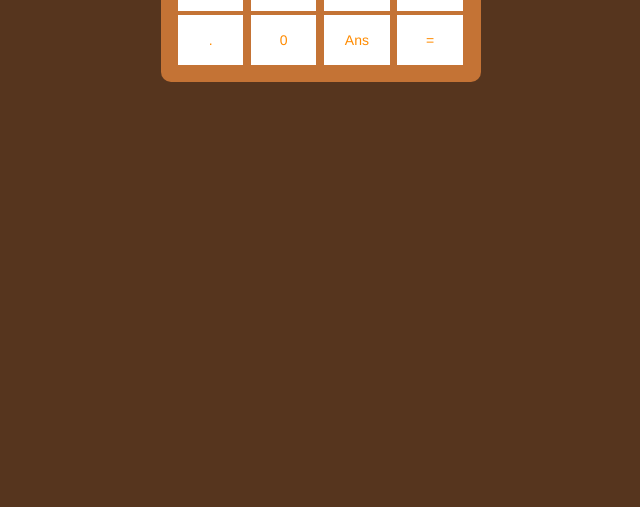
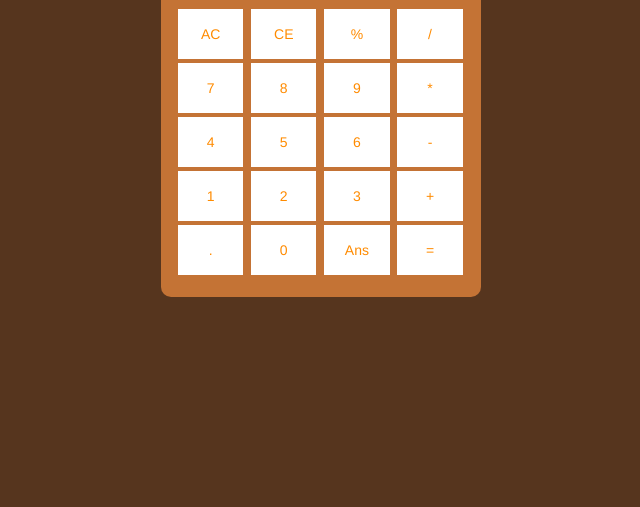
Before and after one commit to AnwarShah/JS-Calc, a plain HTML site: page index.html in a window 1280 px wide. Shown: the part 293-800 px from the top of the page, without its empty margins (319-959 px from the left). Drawn offline with Linux system fonts and the light colour scheme.

Commit message:
vertically align the calculator

```diff
--- a/css/custom.css
+++ b/css/custom.css
@@ -4,10 +4,13 @@ body {
 
 .calculator {
   background-color: #C47335;
-  margin: auto;
   width: 320px;
+  height: 380px;
   padding: 15px;
   border-radius: 10px;
+  margin: auto;
+  position: absolute;
+  top: 0; left: 0; bottom: 0; right: 0;
 }
 
 .cell {
```
